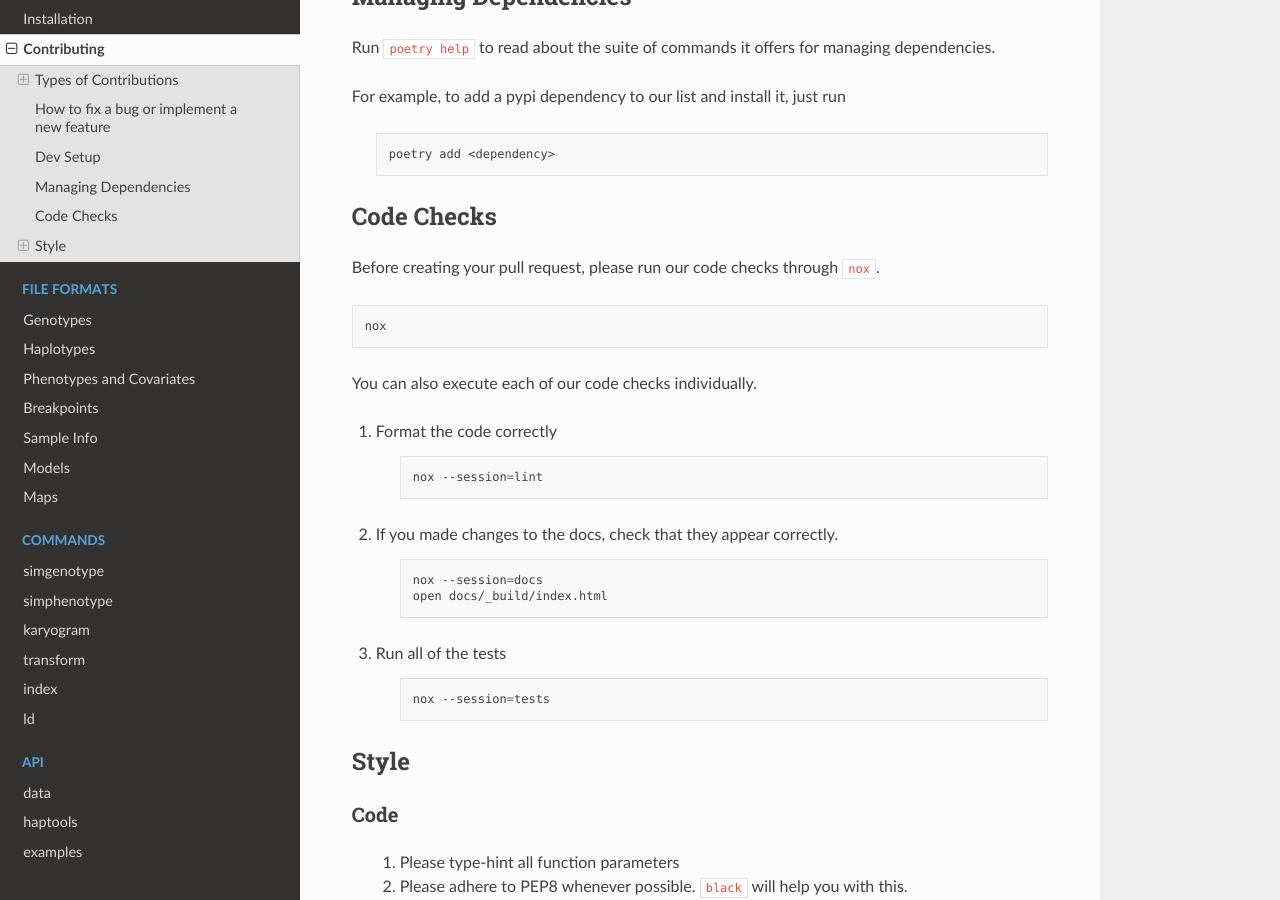
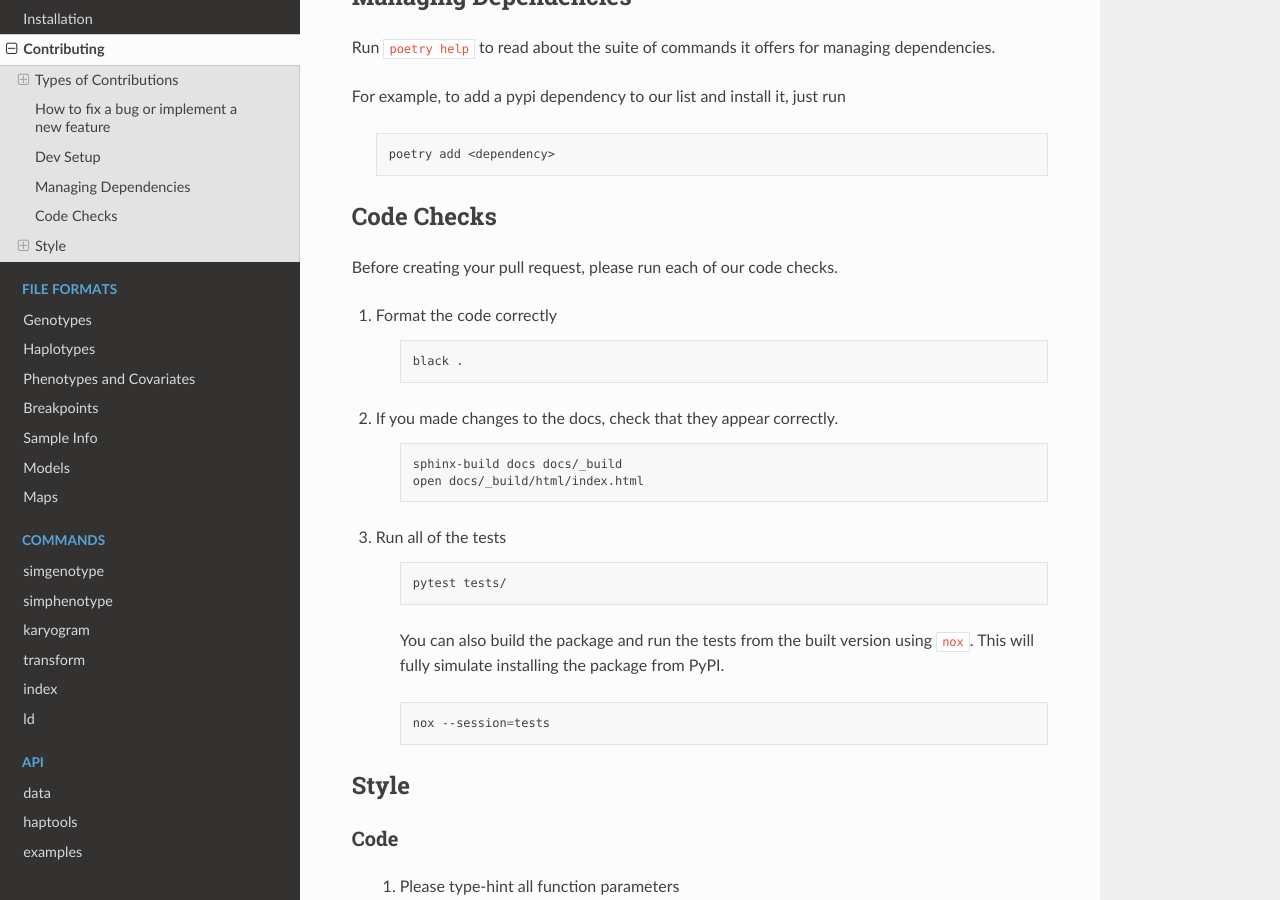
Before and after one commit to CAST-genomics/haptools, a Sphinx documentation site: the page built from docs/project_info/contributing.rst, in a window 1280 px wide and 900 px high, scrolled down 2196 px. Built offline with Sphinx 7.4.7 and the Read the Docs theme 2.0.0, drawn with Linux system fonts in a browser that asks for light colours.

```diff
--- a/docs/formats/genotypes.rst
+++ b/docs/formats/genotypes.rst
@@ -18,9 +18,9 @@
 PLINK2 PGEN
 -----------
 
-There is also experimental support for `PLINK2 PGEN <https://github.com/chrchang/plink-ng/blob/master/pgen_spec/pgen_spec.pdf>`_ files in some commands. These files can be loaded much more quickly than VCFs, so we highly recommend using them if you're working with large datasets. See the documentation for the :class:`GenotypesPLINK` class in :ref:`the API docs <api-data-genotypesplink>` for more information.
+There is also experimental support for `PLINK2 PGEN <https://github.com/chrchang/plink-ng/blob/master/pgen_spec/pgen_spec.pdf>`_ files in some commands. These files can be loaded and created much more quickly than VCFs, so we highly recommend using them if you're working with large datasets. See the documentation for the :class:`GenotypesPLINK` class in :ref:`the API docs <api-data-genotypesplink>` for more information.
 
-If you run out memory when using PGEN files, consider reading variants from the file in chunks via the ``--chunk-size`` parameter.
+If you run out memory when using PGEN files, consider reading/writing variants from the file in chunks via the ``--chunk-size`` parameter.
 
 .. note::
 	PLINK2 support depends on the ``Pgenlib`` python library. This can be installed automatically with ``haptools`` if you specify the "files" extra requirements during installation.
--- a/docs/project_info/contributing.rst
+++ b/docs/project_info/contributing.rst
@@ -96,28 +96,28 @@
 -----------
 Code Checks
 -----------
-Before creating your pull request, please run our code checks through ``nox``.
-
-.. code-block:: bash
-
-    nox
-
-You can also execute each of our code checks individually.
+Before creating your pull request, please run each of our code checks.
 
 1. Format the code correctly
 
     .. code-block:: bash
 
-        nox --session=lint
+        black .
 
 2. If you made changes to the docs, check that they appear correctly.
 
     .. code-block:: bash
 
-        nox --session=docs
-        open docs/_build/index.html
+        sphinx-build docs docs/_build
+        open docs/_build/html/index.html
 
 3. Run all of the tests
+
+    .. code-block:: bash
+
+        pytest tests/
+
+    You can also build the package and run the tests from the built version using ``nox``. This will fully simulate installing the package from PyPI.
 
     .. code-block:: bash
 
```
Also changed, not shown: docs/commands/simphenotype.rst (+11 -2 lines), noxfile.py (+45 -24 lines), CHANGELOG.md (added), 3 other files.
